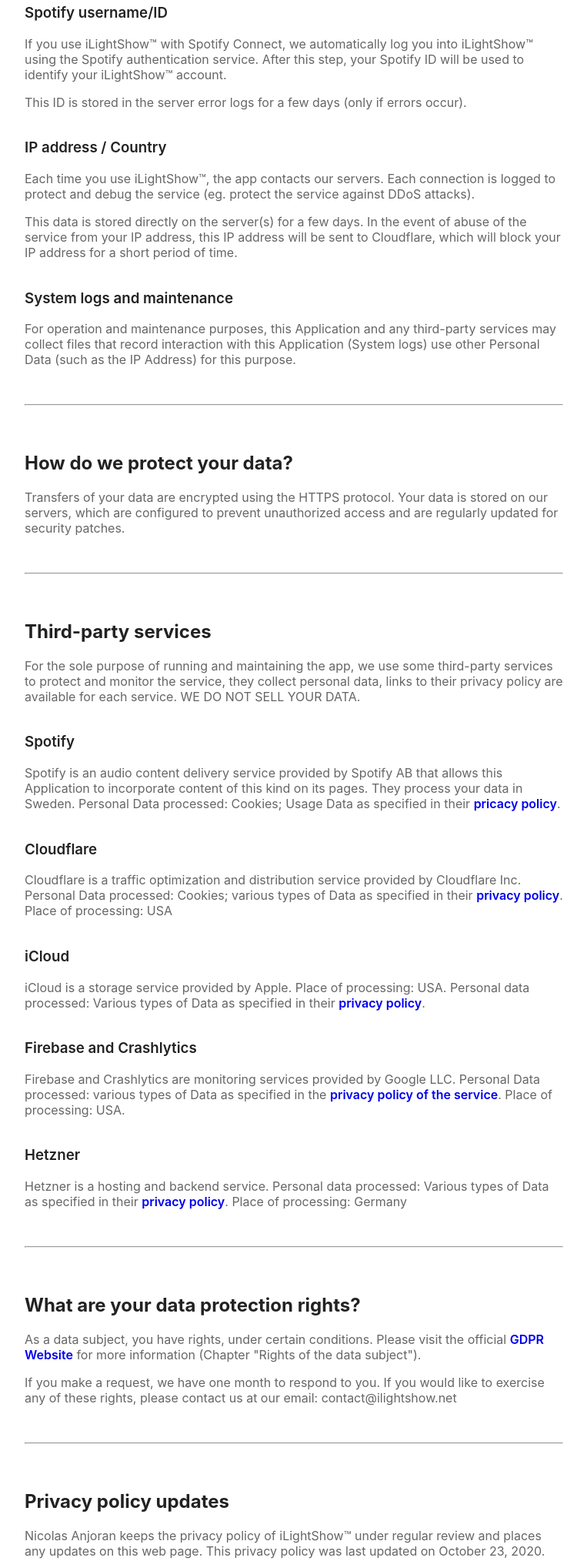
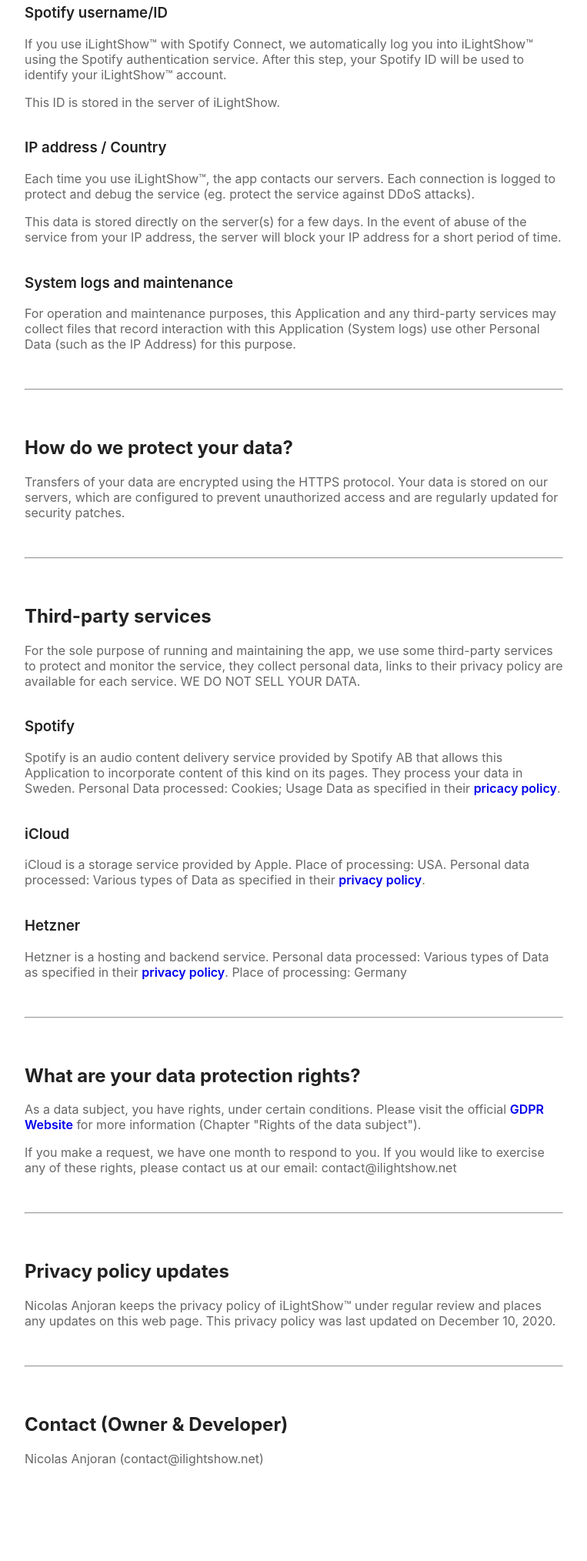
Before and after one commit to ilightshow/privacy-policy, a website: page index.html in a window 1280 px wide. Shown: the part 640-2668 px from the top of the page at 77% size, without its empty margins (258-1021 px from the left). Drawn offline with Linux system fonts and the light colour scheme.

Commit message:
removed cloudflare and added IDs storage

```diff
--- a/index.html
+++ b/index.html
@@ -111,10 +111,10 @@
 <h2 id="whatdatadowecollectwhyandhowdowecollectit">What data do we collect, why and how do we collect it?</h2>
 <h3 id="spotifyusernameid">Spotify username/ID</h3>
 <p>If you use iLightShow™ with Spotify Connect, we automatically log you into iLightShow™ using the Spotify authentication service. After this step, your Spotify ID will be used to identify your iLightShow™ account. </p>
-<p>This ID is stored in the server error logs for a few days (only if errors occur).</p>
+<p>This ID is stored in the server of iLightShow.</p>
 <h3 id="ipaddresscountry">IP address / Country</h3>
 <p>Each time you use iLightShow™, the app contacts our servers. Each connection is logged to protect and debug the service (eg. protect the service against DDoS attacks).</p>
-<p>This data is stored directly on the server(s) for a few days. In the event of abuse of the service from your IP address, this IP address will be sent to Cloudflare, which will block your IP address for a short period of time.</p>
+<p>This data is stored directly on the server(s) for a few days. In the event of abuse of the service from your IP address, the server will block your IP address for a short period of time.</p>
 <h3 id="systemlogsandmaintenance">System logs and maintenance</h3>
 <p>For operation and maintenance purposes, this Application and any third-party services may collect files that record interaction with this Application (System logs) use other Personal Data (such as the IP Address) for this purpose.</p>
 <hr>
@@ -125,12 +125,8 @@
 <p>For the sole purpose of running and maintaining the app, we use some third-party services to protect and monitor the service, they collect personal data, links to their privacy policy are available for each service. WE DO NOT SELL YOUR DATA.</p>
 <h3 id="spotify">Spotify</h3>
 <p>Spotify is an audio content delivery service provided by Spotify AB that allows this Application to incorporate content of this kind on its pages. They process your data in Sweden. Personal Data processed: Cookies; Usage Data as specified in their <a href="https://www.spotify.com/us/legal/privacy-policy">pricacy policy</a>.</p>
-<h3 id="cloudflare">Cloudflare</h3>
-<p>Cloudflare is a traffic optimization and distribution service provided by Cloudflare Inc. Personal Data processed: Cookies; various types of Data as specified in their <a href="https://www.cloudflare.com/privacypolicy/">privacy policy</a>. Place of processing: USA</p>
 <h3 id="icloud">iCloud</h3>
 <p>iCloud is a storage service provided by Apple. Place of processing: USA. Personal data processed: Various types of Data as specified in their <a href="https://www.apple.com/legal/privacy">privacy policy</a>.</p>
-<h3 id="firebaseandcrashlytics">Firebase and Crashlytics</h3>
-<p>Firebase and Crashlytics are monitoring services provided by Google LLC. Personal Data processed: various types of Data as specified in the <a href="https://policies.google.com/privacy">privacy policy of the service</a>. Place of processing: USA.</p>
 <h3 id="hetzner">Hetzner</h3>
 <p>Hetzner is a hosting and backend service. Personal data processed: Various types of Data as specified in their <a href="https://www.hetzner.com/rechtliches/datenschutz">privacy policy</a>. Place of processing: Germany</p>
 <hr>
@@ -139,7 +135,7 @@
 <p>If you make a request, we have one month to respond to you. If you would like to exercise any of these rights, please contact us at our email: contact@ilightshow.net</p>
 <hr>
 <h2 id="privacypolicyupdates">Privacy policy updates</h2>
-<p>Nicolas Anjoran keeps the privacy policy of iLightShow™ under regular review and places any updates on this web page. This privacy policy was last updated on October 23, 2020.</p>
+<p>Nicolas Anjoran keeps the privacy policy of iLightShow™ under regular review and places any updates on this web page. This privacy policy was last updated on December 10, 2020.</p>
 <hr>
 <h2 id="contactownerdeveloper">Contact (Owner &amp; Developer)</h2>
 <p>Nicolas Anjoran (contact@ilightshow.net)</p>
```
Also changed, not shown: policy.md (+2 -9 lines).
